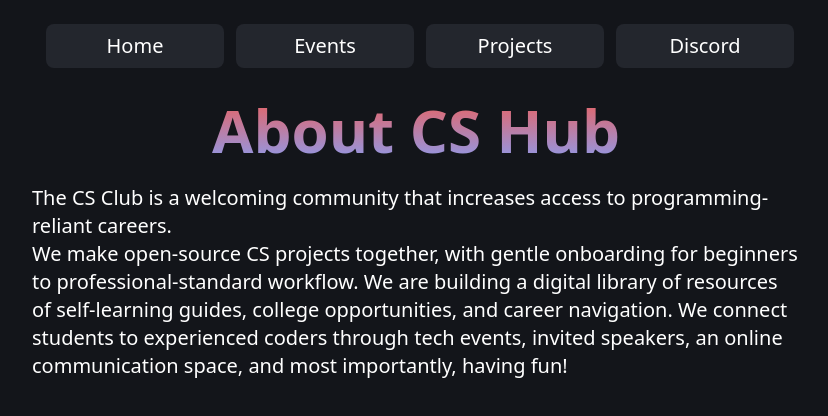
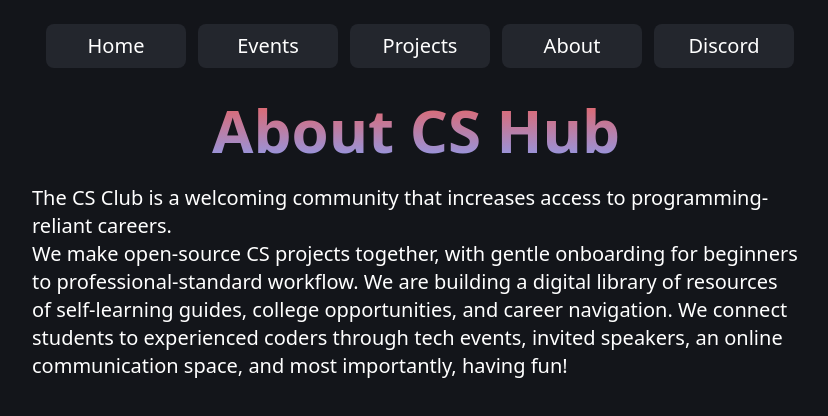
Before and after one commit to ccsf-cs-club/ccsf-cs-club, an Astro site: page /about in a window 1280 px wide. Shown: the whole page, without its empty margins (224-1052 px from the left). Built offline with nearby package versions, Linux system fonts and the light colour scheme; Astro itself is replaced by a stand-in of ours.

Commit message:
add about page to navbar

```diff
--- a/src/components/Navbar.astro
+++ b/src/components/Navbar.astro
@@ -6,6 +6,7 @@ import Navigation from '../components/Navigation.astro';
     <Navigation href="/" title="Home"/>
     <Navigation href="/events" title="Events"/>
     <Navigation href="/projects" title="Projects"/>
+    <Navigation href="/about" title="About"/>
     <Navigation href="https://discord.gg/nrsPNfwBMY" title="Discord"/>
 </ul>
 
```
